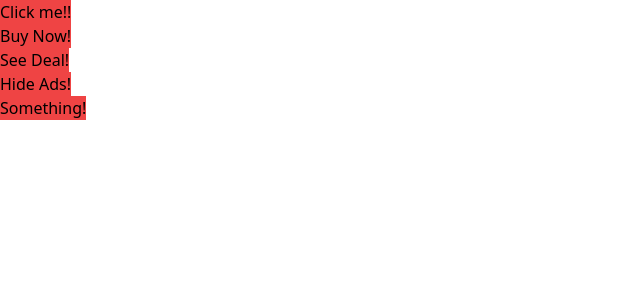
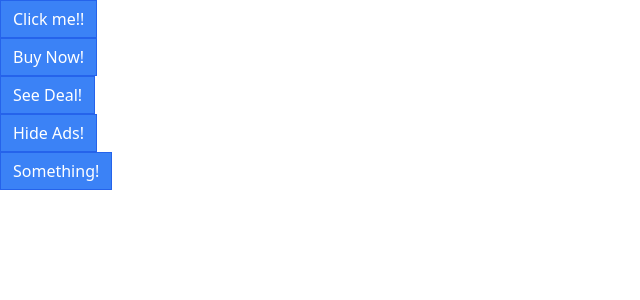
Before and after one commit to NS-25/udemy-comps, a React (Vite) app: page / in a window 1280 px wide. Shown: the top 300 px of the page, without its empty margins (0-640 px from the left). Built offline with nearby package versions, Linux system fonts and the light colour scheme.

Commit message:
added some tailwind css in button

```diff
--- a/src/Button.jsx
+++ b/src/Button.jsx
@@ -10,7 +10,11 @@
   outline,
   rounded,
 }) => {
-  return <button className="bg-red-500">{children}</button>;
+  return (
+    <button className="px-3 py-1.5 border border-blue-600 bg-blue-500 text-white">
+      {children}
+    </button>
+  );
 };
 
 Button.propTypes = {
```
